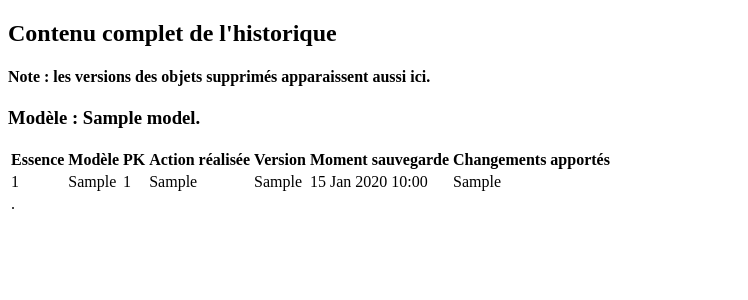
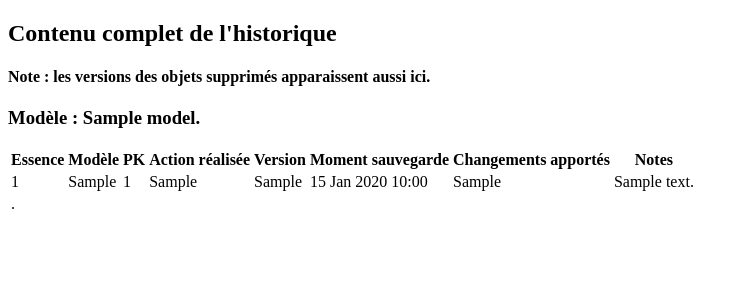
Before and after one commit to marcanpilami/hist, a Django app: template templates/all_history.html in a window 1280 px wide. Shown: the top 300 px of the page, without its empty margins (0-748 px from the left). Run offline with Django 3.2, Linux system fonts and the light colour scheme; the template is opened without the code that fills it: most values are stand-ins (such as "Sample title", 1, 10 or a date in 2020).

Commit message:
Added comment field to the sample history view

```diff
--- a/templates/all_history.html
+++ b/templates/all_history.html
@@ -20,6 +20,7 @@
 					<th>Version</th>
 					<th>Moment sauvegarde</th>
 					<th>Changements apportés</th>
+					<th>Notes</th>
 				</tr>
 			</thead>
 			<tbody>
@@ -34,6 +35,7 @@
 					<td>{{version_history.history_version}}</td>
 					<td>{{version_history.history_datetime|date:"d M Y H:i"}}</td>
 					<td>{{version_history.diff_prev}}</td>
+					<td>{{version_history.history_comment}}</td>
 				</tr>
 				{% endfor %}
 				<tr><td>.</td></tr>
```
